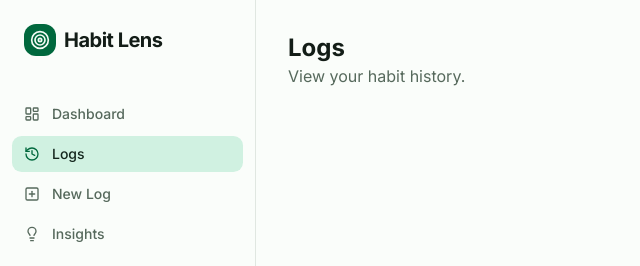
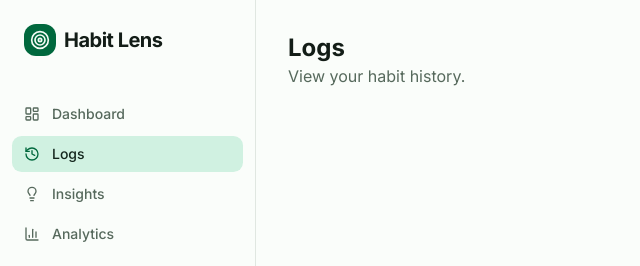
Before and after one commit to rakibhossainraju/habit-lens, a Next.js app: page /logs in a window 1280 px wide. Shown: the top 266 px of the page, without its empty margins (0-640 px from the left). Built offline with nearby package versions, Linux system fonts and the light colour scheme.

Commit message:
removed an unnnecery route link

```diff
--- a/src/components/sidebar.tsx
+++ b/src/components/sidebar.tsx
@@ -5,7 +5,6 @@ import { usePathname } from "next/navigation";
 import {
   LayoutDashboard,
   History,
-  PlusSquare,
   Lightbulb,
   BarChart3,
   Settings,
@@ -16,7 +15,6 @@ import { cn } from "@/lib/utils";
 const navItems = [
   { name: "Dashboard", href: "/dashboard", icon: LayoutDashboard },
   { name: "Logs", href: "/logs", icon: History },
-  { name: "New Log", href: "/logs/new", icon: PlusSquare },
   { name: "Insights", href: "/insights", icon: Lightbulb },
   { name: "Analytics", href: "/analytics", icon: BarChart3 },
 ];
```
